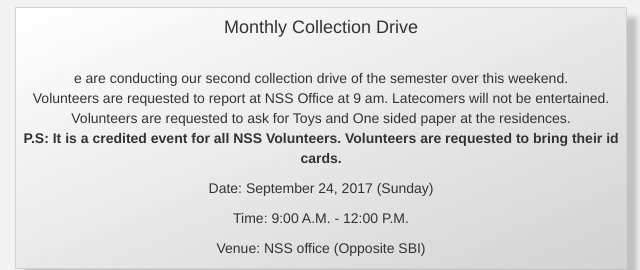
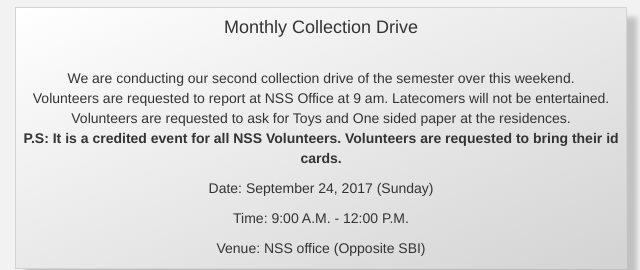
Before and after one commit to nssiitm/nssiitm.github.io, a plain HTML site: page about.html in a window 1280 px wide. Both pictures are taken after a click on the link "Events". Shown: the part 219-489 px from the top of the page, 319-959 px from the left. Drawn offline with nearby package versions, Linux system fonts and the light colour scheme.

Commit message:
corrected commit

```diff
--- a/about.html
+++ b/about.html
@@ -300,7 +300,7 @@
 					<center>
 					<div id="grad2" class="upcoming">
 						<h4>Monthly Collection Drive</h4><br>
-						<p>e are conducting our second collection drive of the semester over this weekend.<br>
+						<p>We are conducting our second collection drive of the semester over this weekend.<br>
 							Volunteers are requested to report at NSS Office at 9 am. Latecomers will not be entertained. Volunteers are requested to ask for Toys and One sided paper at the residences.<br>
 						<b>P.S: It is a credited event for all NSS Volunteers. Volunteers are requested to bring their id cards.</b></p>
 						<p>Date: September 24, 2017 (Sunday)</p>
```
